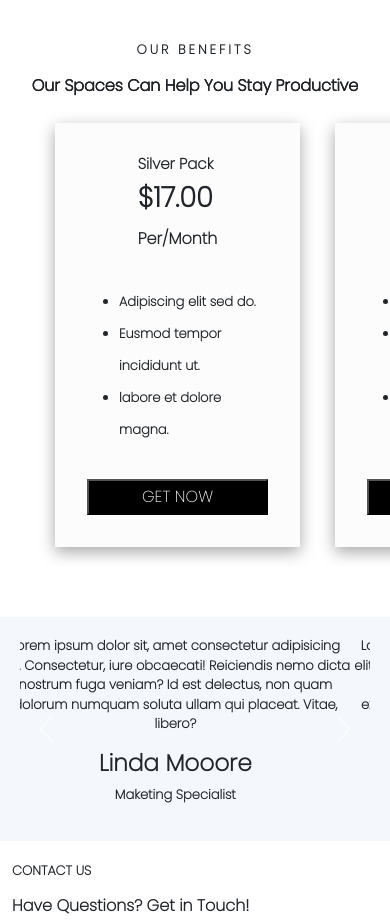
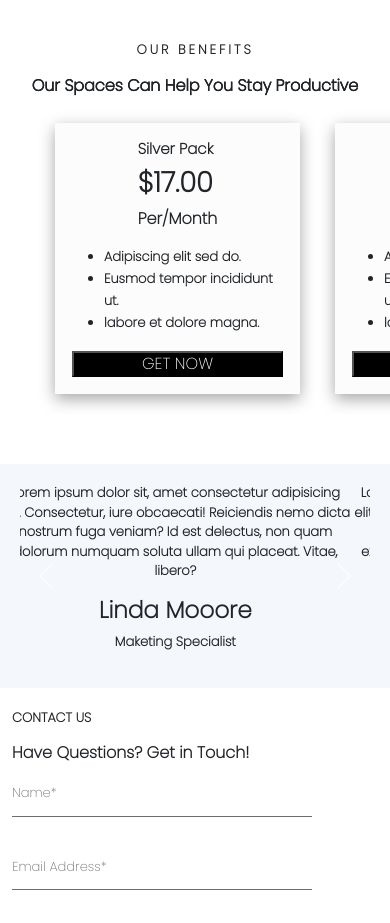
Before and after one commit to shivammaheshwari5/co-working, a plain HTML site: page index.html in a window 390 px wide. Shown: the part 2500-3423 px from the top of the page. Drawn offline with nearby package versions, Linux system fonts and the light colour scheme.

Commit message:
Add files via upload

```diff
--- a/style.css
+++ b/style.css
@@ -790,5 +790,12 @@ display: none;
   .cwrkng{
     margin-top: 20px;
   }
+  .price_content{
+    margin: 0;
+  }
+  .price_card {
+    padding: 17px;
+    line-height: 22px;
+  }
 
 }
```
